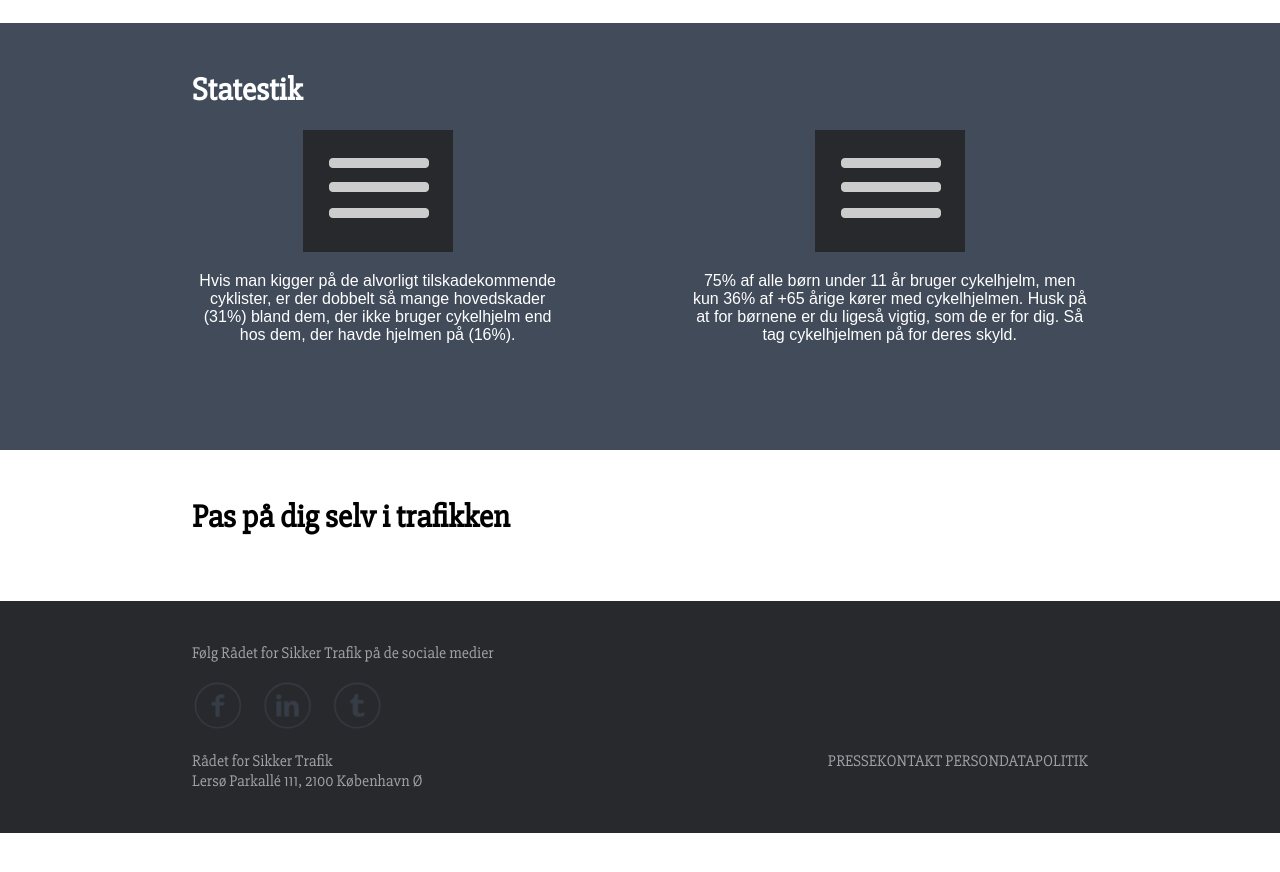
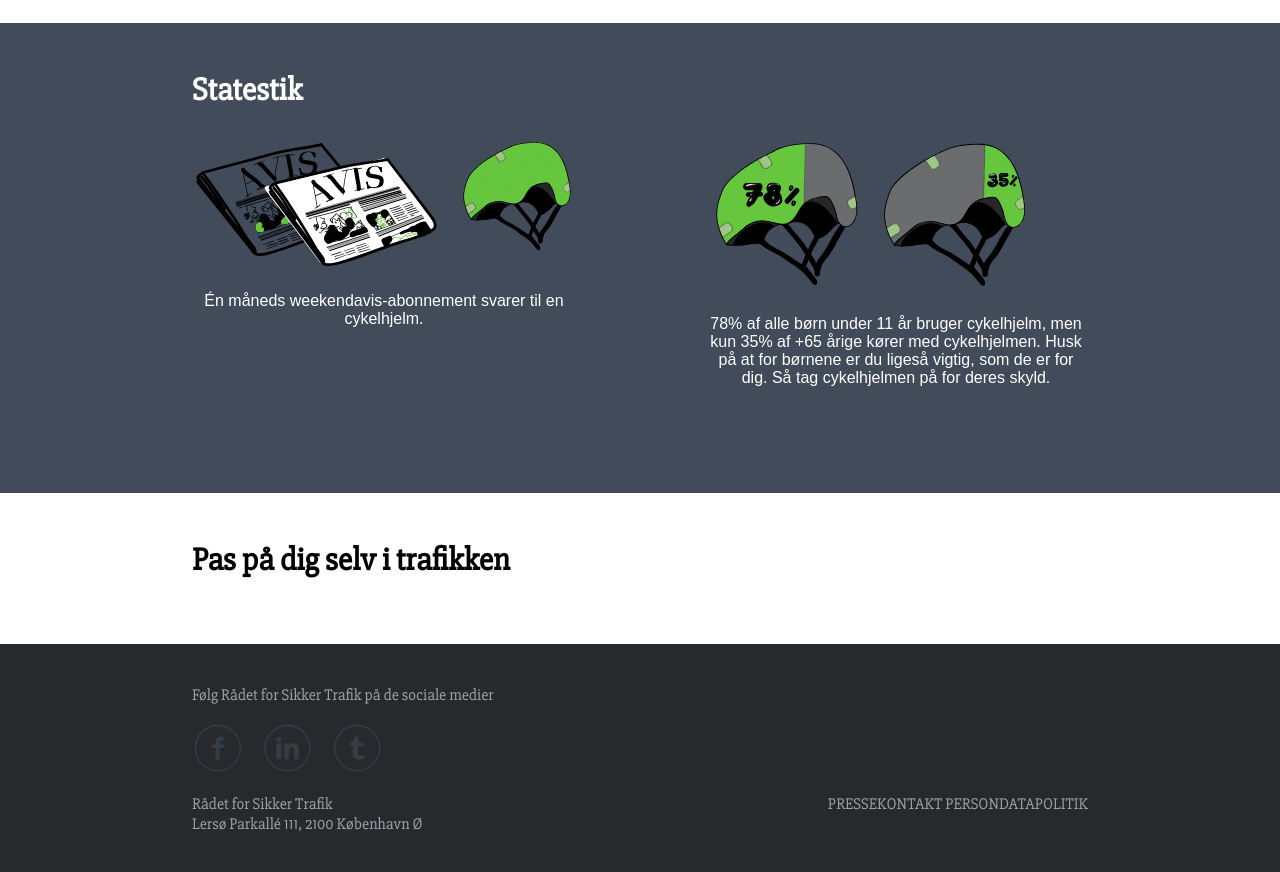
Before and after one commit to annalundstroem/sikkertrafik, a plain HTML site: page index.html in a window 1280 px wide. Shown: the part 2480-3352 px from the top of the page. Before the commit the page ends 3313 px from the top, so only its background shows below. Drawn offline with Linux system fonts and the light colour scheme.

Commit message:
statistik virker

```diff
--- a/index.html
+++ b/index.html
@@ -154,17 +154,17 @@
 
                 <div class="graf1">
 
-                    <img src="pics/burgermenu.png" alt="">
+                    <img src="pics/avis.svg" alt="">
 
-                    <p>Hvis man kigger på de alvorligt tilskadekommende cyklister, er der dobbelt så mange hovedskader (31%) bland dem, der ikke bruger cykelhjelm end hos dem, der havde hjelmen på (16%).</p>
+                    <p>Én måneds weekendavis-abonnement svarer til en cykelhjelm.</p>
 
                 </div>
 
                 <div class="graf2">
 
-                    <img src="pics/burgermenu.png" alt="">
+                    <img src="pics/cykelhjelme.svg" alt="cykelhjelme">
 
-                    <p>75% af alle børn under 11 år bruger cykelhjelm, men kun 36% af +65 årige kører med cykelhjelmen. Husk på at for børnene er du ligeså vigtig, som de er for dig. Så tag cykelhjelmen på for deres skyld.</p>
+                    <p>78% af alle børn under 11 år bruger cykelhjelm, men kun 35% af +65 årige kører med cykelhjelmen. Husk på at for børnene er du ligeså vigtig, som de er for dig. Så tag cykelhjelmen på for deres skyld.</p>
 
                 </div>
 
--- a/styles.css
+++ b/styles.css
@@ -318,6 +318,7 @@ footer img {
 
     .grafogtekst {
         display: flex;
+        flex-wrap: wrap;
         justify-content: center;
         margin: 0vw 0vw 5vw 0vw;
     }
@@ -325,11 +326,15 @@ footer img {
     .graf1 {
         margin: 0vw 5vw 0vw 0vw;
         text-align: center;
+        flex-grow: 1;
+        flex-basis: 200px;
     }
 
     .graf2 {
         margin: 0vw 0vw 0vw 5vw;
         text-align: center;
+        flex-grow: 1;
+        flex-basis: 200px;
     }
 
     .datavisualisering {
```
Also changed, not shown: pics/avis.svg (added), pics/cykelhjelme.svg (added).
